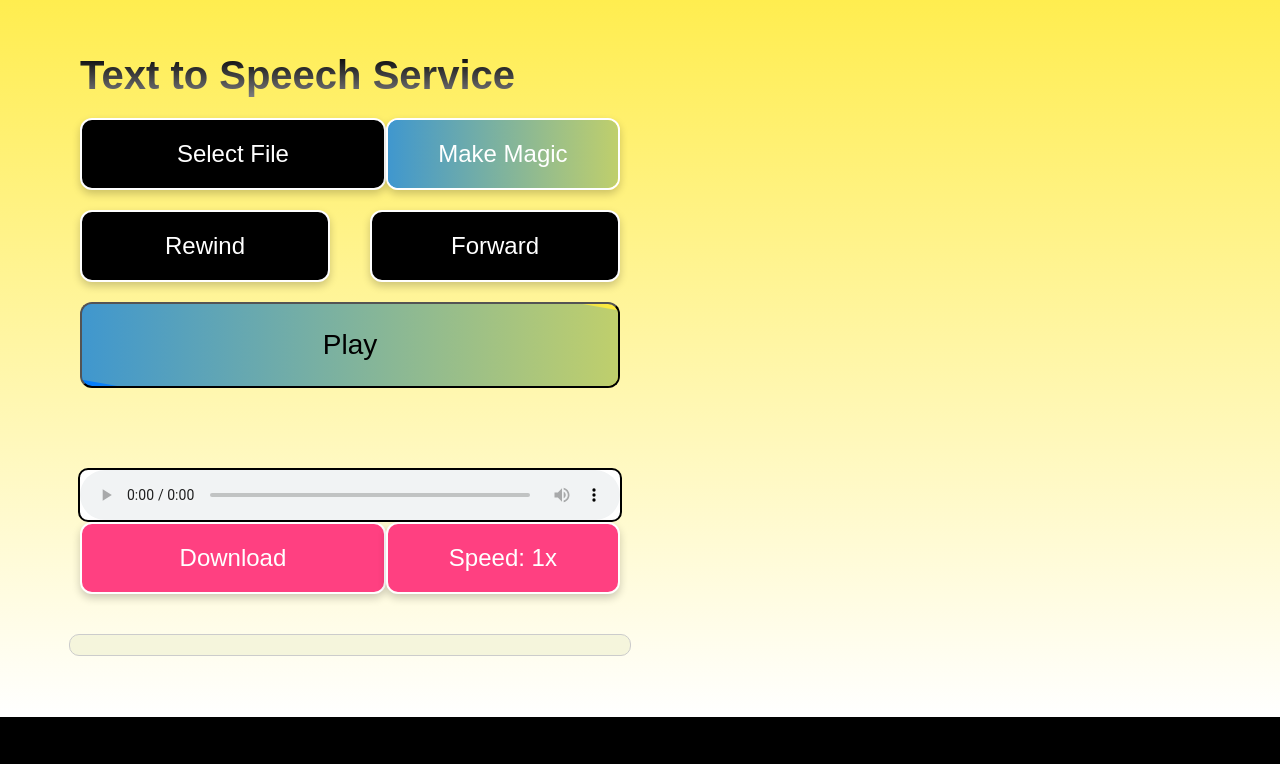
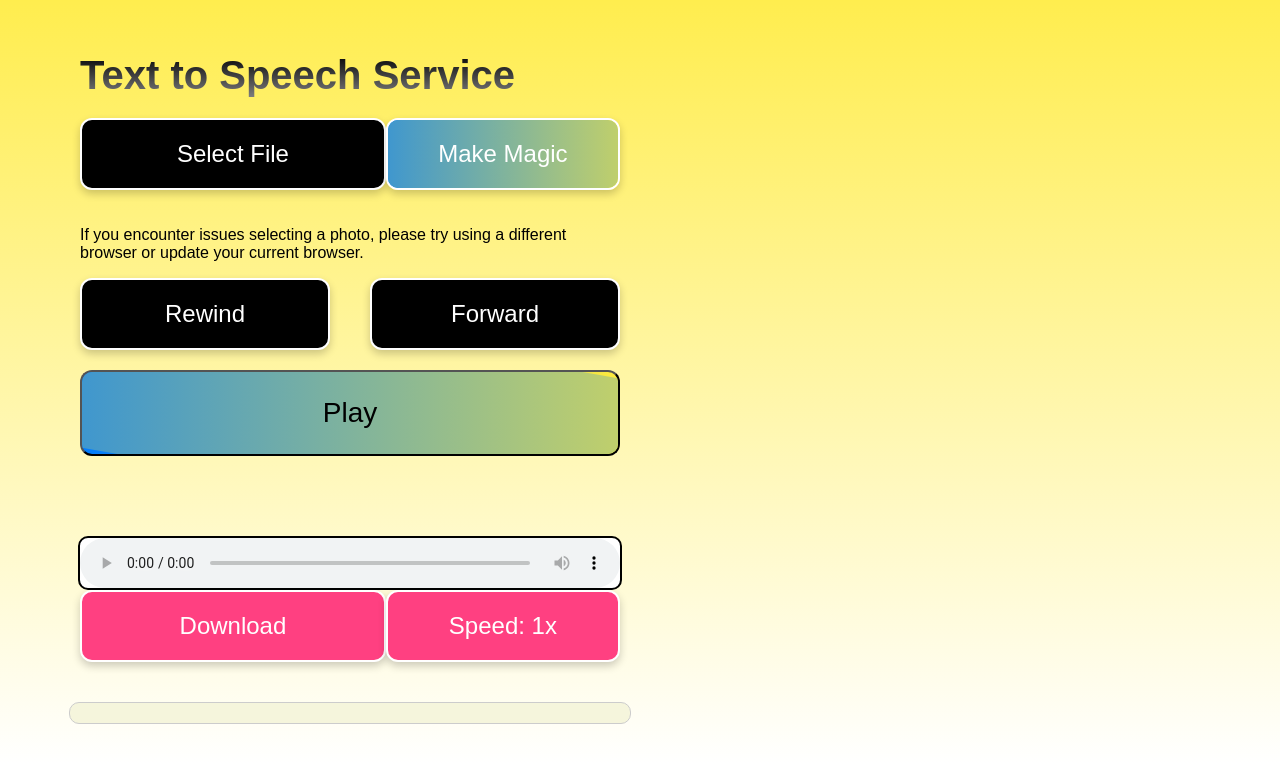
Before and after one commit to sashabatin/yonchee, a Flask app: page / in a window 1280 px wide. Shown: the part 83-847 px from the top of the page. Before the commit the page ends 800 px from the top, so only its background shows below. Run offline with Flask 3, Linux system fonts and the light colour scheme.

Commit message:
Remove the capture attribute, Provide some guidance to users

```diff
--- a/templates/index.html
+++ b/templates/index.html
@@ -287,6 +287,7 @@
                     <input type="file" id="fileInput" name="image" accept="image/*" required>
                     <button id="makeMagicButton" type="submit">Make Magic</button>
                 </div>
+                <p id="fileInputHelp">If you encounter issues selecting a photo, please try using a different browser or update your current browser.</p>
                 <div class="audio-controls">
                     <button id="rewindButton">Rewind</button>
                     <button id="forwardButton">Forward</button>
```
